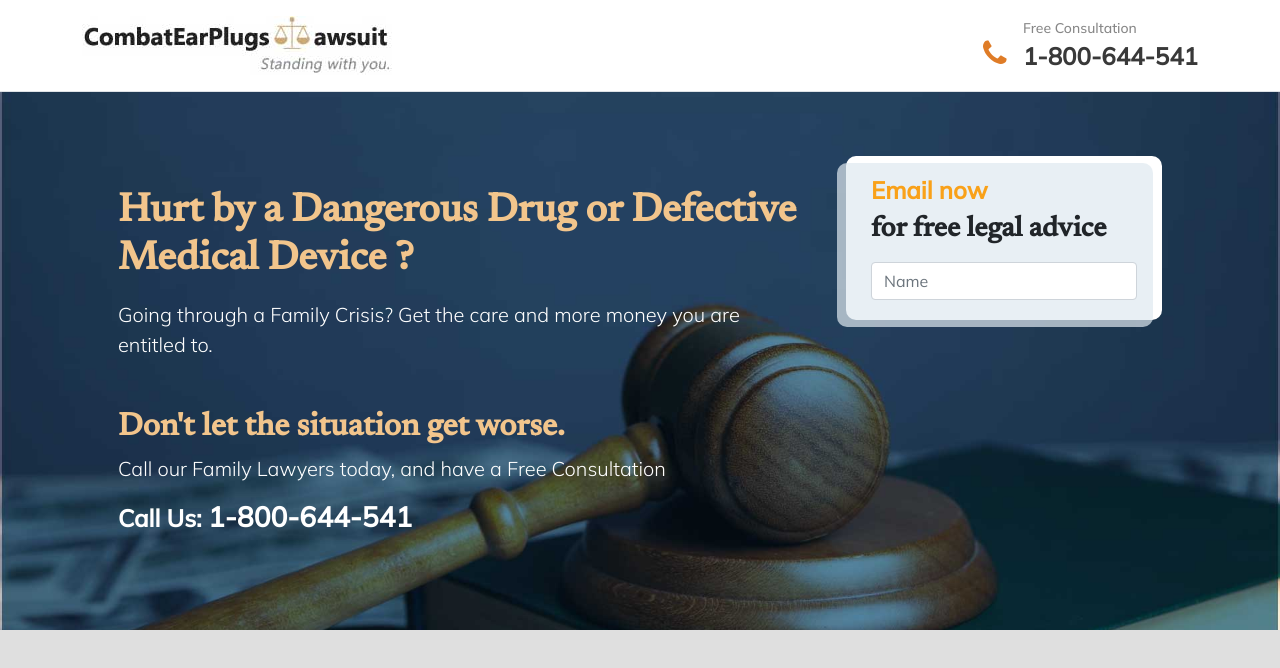
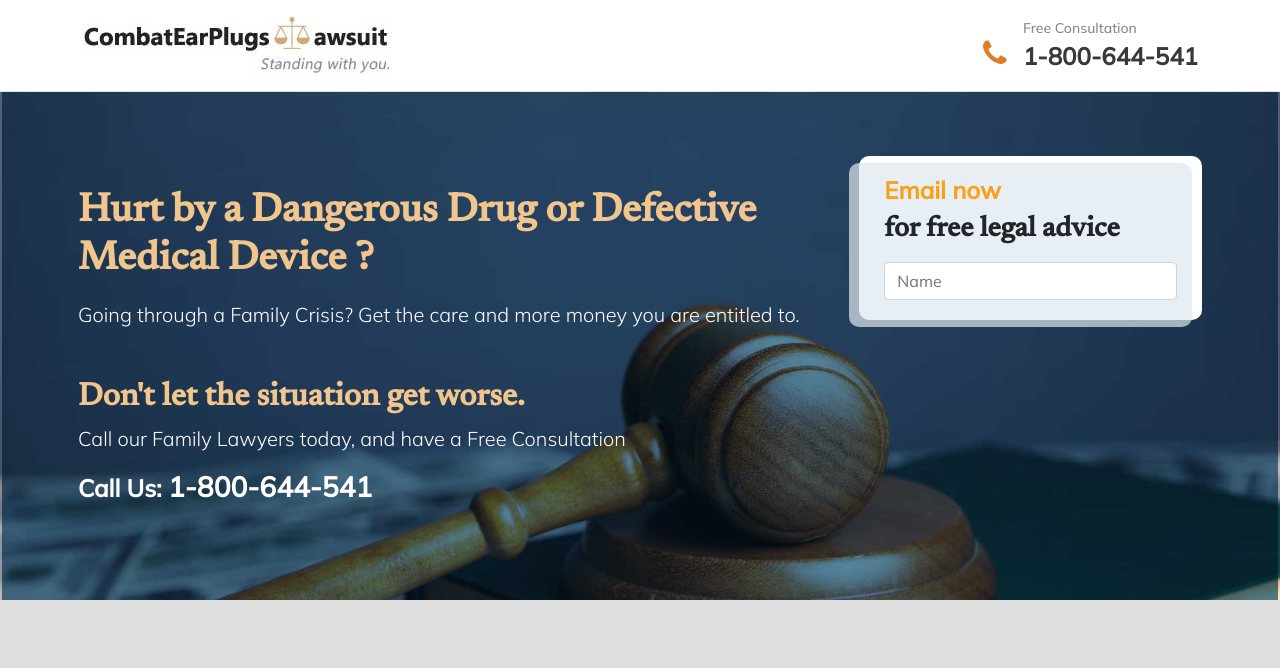
Before and after one commit to durgeshraju/react-projects, a React (Create React App) app in the folder 2.LandingPages/lawsuits/: page / in a window 1280 px wide. Shown: the top 668 px of the page. Built offline with nearby package versions, Linux system fonts and the light colour scheme.

Commit message:
herounit wrapper align

```diff
--- a/2.LandingPages/lawsuits/src/components/HeroUnitBlock/HeroUnitBlock.js
+++ b/2.LandingPages/lawsuits/src/components/HeroUnitBlock/HeroUnitBlock.js
@@ -12,7 +12,7 @@ setLandingPageData(HeroUnitData);
 }, []);
     return(
     <section className={classes['herounit-wrapper']}>
-        <div className="container px-5 py-5">
+        <div className="container px-2 py-5">
             <div className="row gx-5 justify-content-center">
                 <div className="col-lg-8 col-xl-8 col-xxl-8">
                     <div className="my-3 text-center text-xl-start">
```
